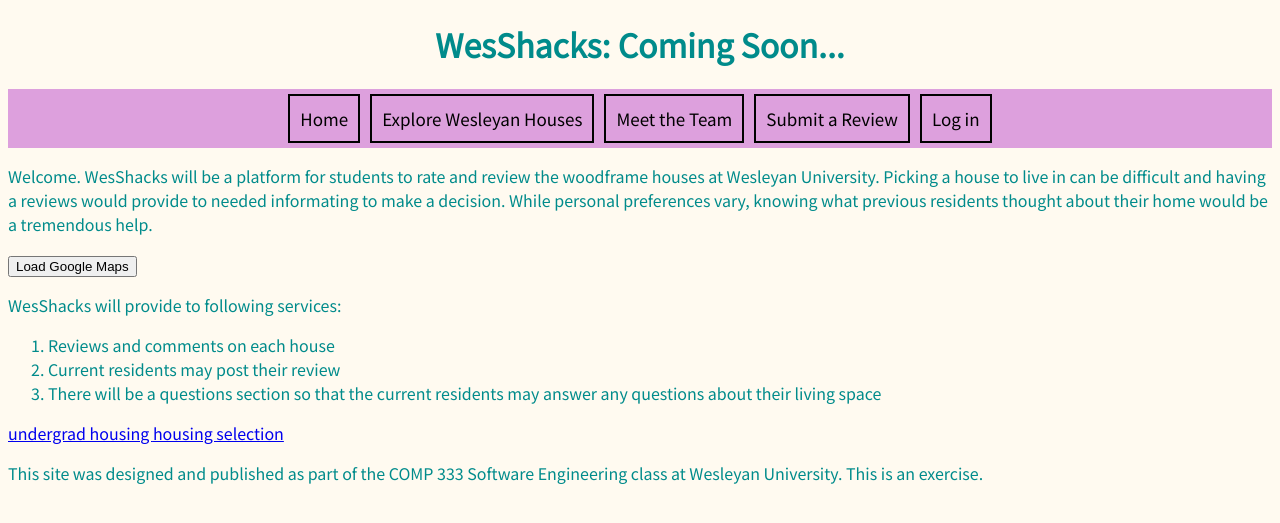
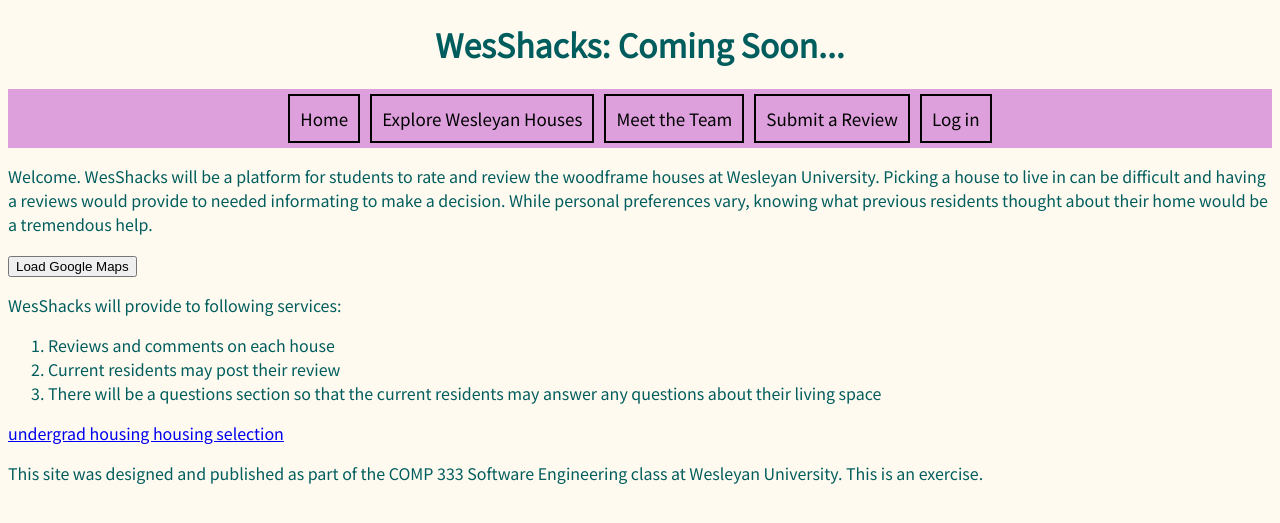
Before and after one commit to tessleptrue/wesshacks, a PHP site: page /index.html in a window 1280 px wide. Shown: the top 523 px of the page. Run offline with PHP 8.4, Linux system fonts and the light colour scheme.

Commit message:
darker cyan

```diff
--- a/style.css
+++ b/style.css
@@ -8,7 +8,7 @@ img {
 
 body {
   font-family: "Noto Sans SC", sans-serif;
-  color: darkcyan;
+  color: rgb(0, 93, 93);
   background: floralwhite;
 }
 
```
